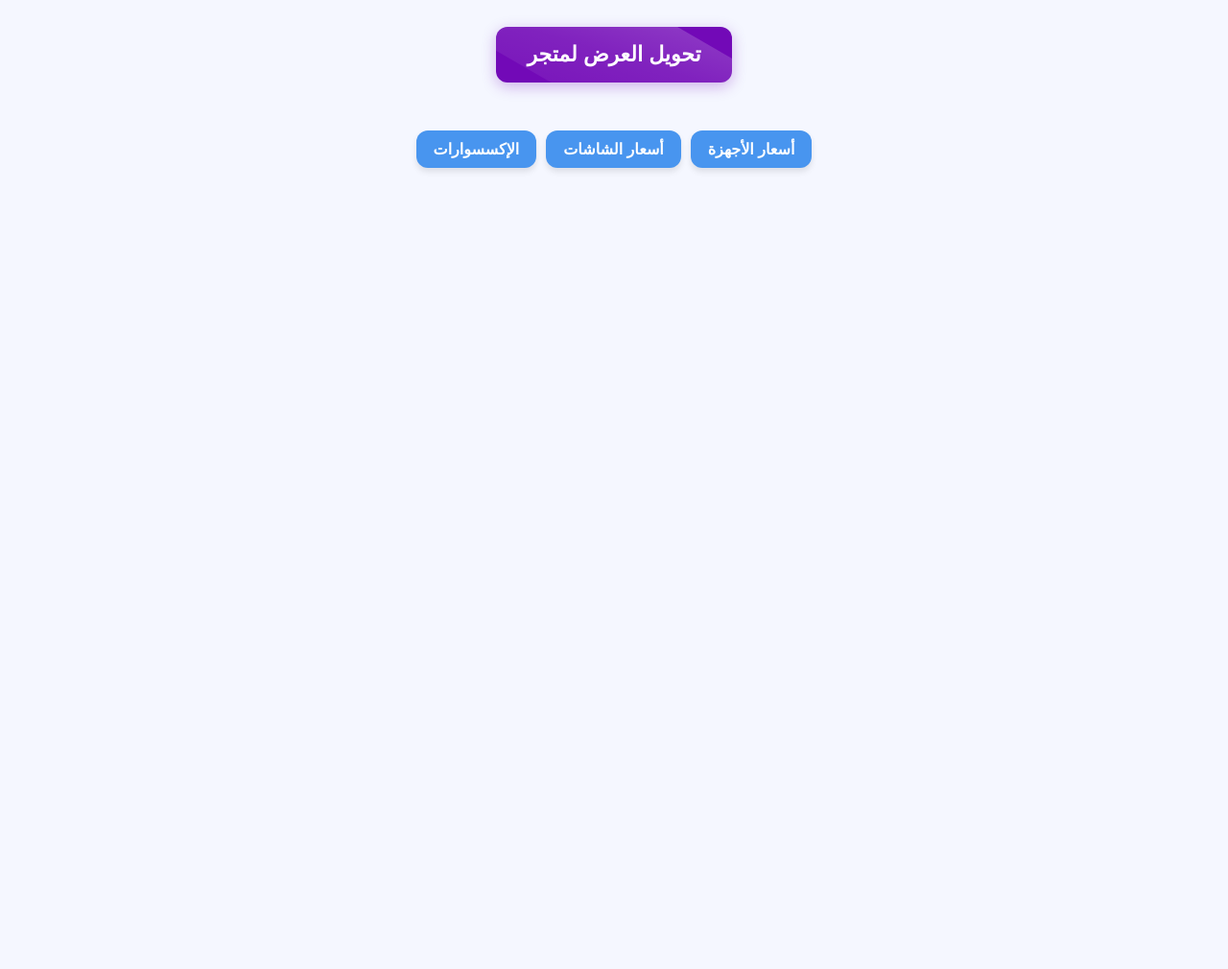
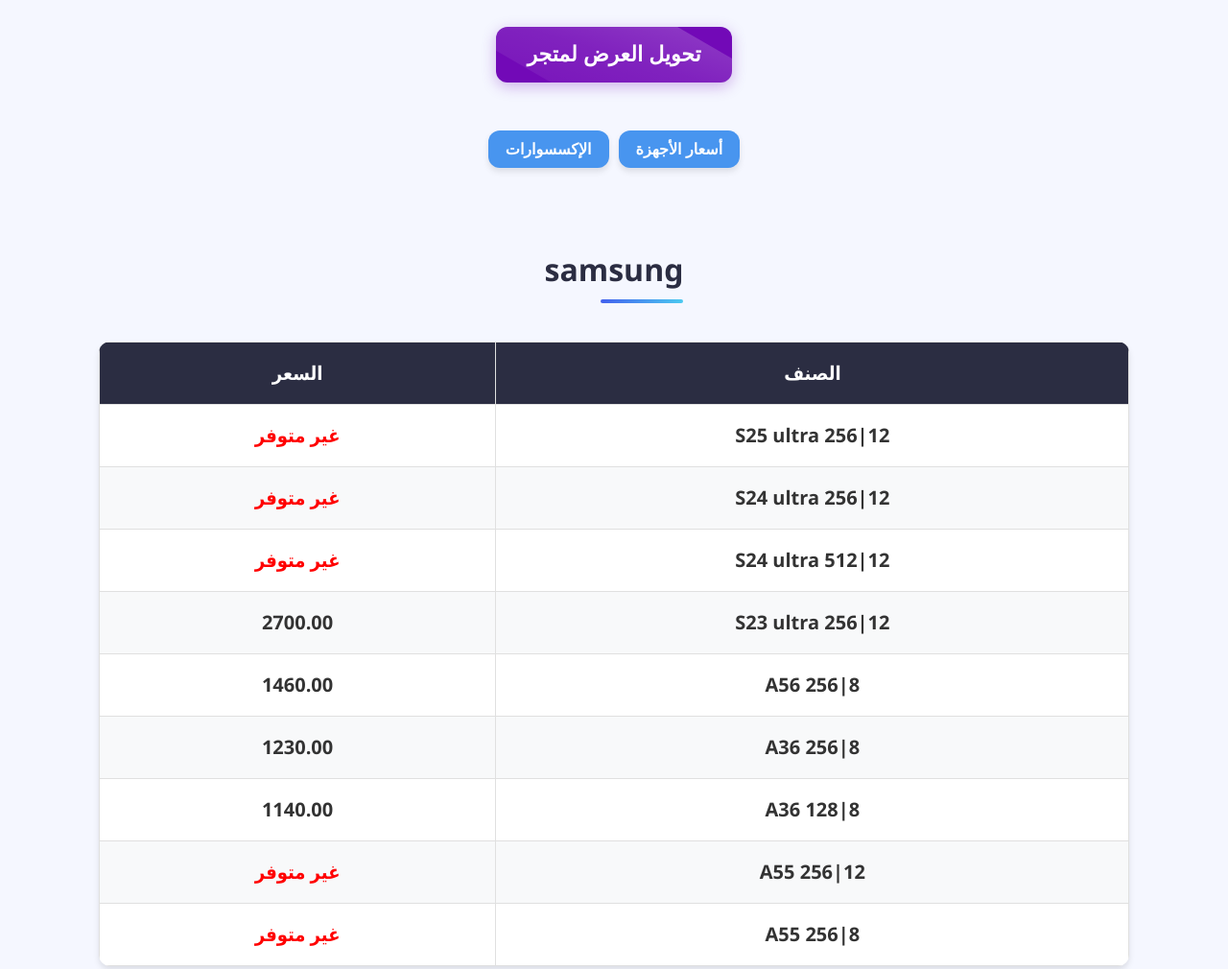
Before and after one commit to MohdNasser-Center/Phones, a plain HTML site: page abr.html in a window 1280 px wide. Shown: the top 1010 px of the page at 96% size. Before the commit the page ends 800 px from the top, so only its background shows below. Drawn offline with Linux system fonts and the light colour scheme; no server answers.

Commit message:
Update abr.html

```diff
--- a/abr.html
+++ b/abr.html
@@ -300,8 +300,7 @@ th {
         let products = [];
 
         const fileButtons = [
-            { label: 'أسعار الأجهزة', fileName: 'test.txt' },
-            { label: 'أسعار الشاشات', fileName: 'lcd.txt' },
+            { label: 'أسعار الأجهزة', fileName: 'lcd.txt' },
             { label: 'الإكسسوارات', fileName: 'abc.txt' }
         ];
 
@@ -313,7 +312,7 @@ th {
         });
 
         window.addEventListener('load', () => {
-            loadProductsFromFile('test.txt');
+            loadProductsFromFile('lcd.txt');
         });
 
         function loadProductsFromFile(fileName) {
```
